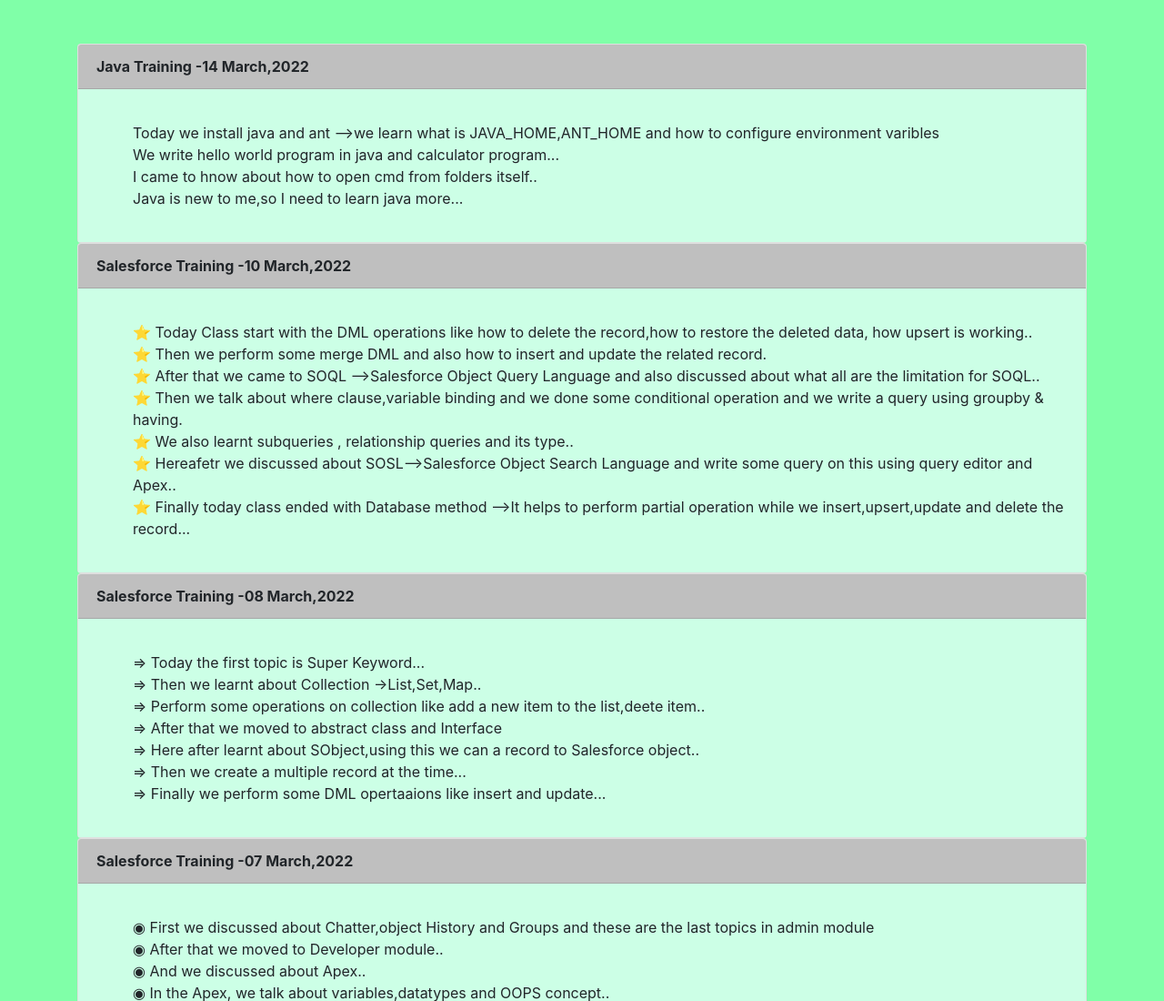
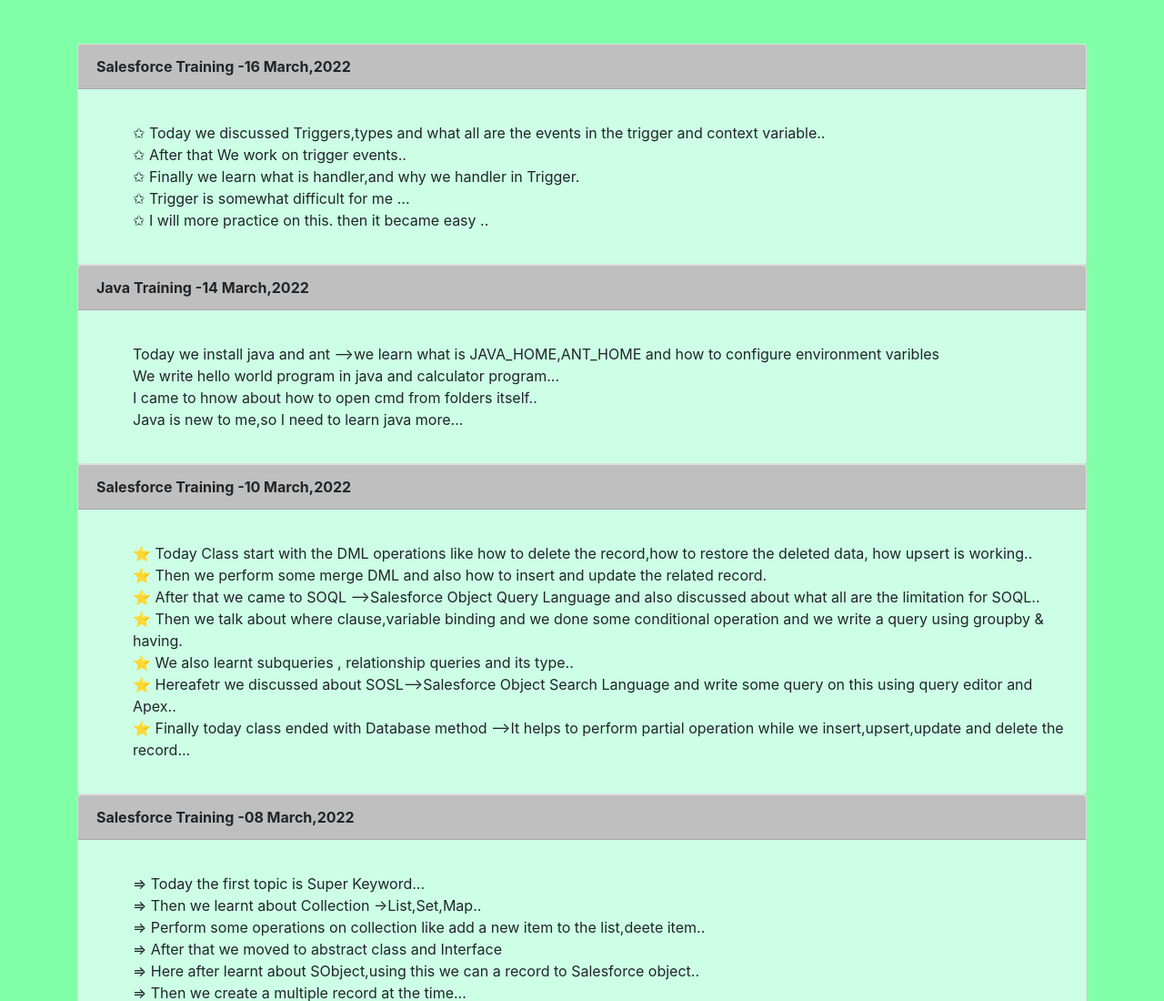
Before and after one commit to Jothi3417/Jothi3417.github.io, a plain HTML site: page journal.html in a window 1280 px wide. Shown: the top 1100 px of the page at 91% size. Drawn offline with nearby package versions, Linux system fonts and the light colour scheme.

Commit message:
Add files via upload

```diff
--- a/journal.html
+++ b/journal.html
@@ -18,6 +18,23 @@
 </style>
 </head>
 <body class="container" ><br><br>
+
+<div class="card">
+  <div class="card-header" style="background-color:#bfbfbf">
+    <b> Salesforce Training -16 March,2022 </b>
+  </div>
+   <div class="card-body" style="background-color: #ccffe6">
+   <p class="card-text"><ul>
+	✩ Today we discussed Triggers,types and what all are the events in the trigger and context variable..<br>
+	✩ After that We work on trigger events..<br>
+	✩ Finally we learn what is handler,and why we handler in Trigger.<br>
+	✩ Trigger is somewhat difficult for me ...<br>
+	✩ I will more practice on this. then it became easy ..<br>
+
+
+	</ul></p>
+</div>
+</div>
 
 <div class="card">
   <div class="card-header" style="background-color:#bfbfbf">
```
